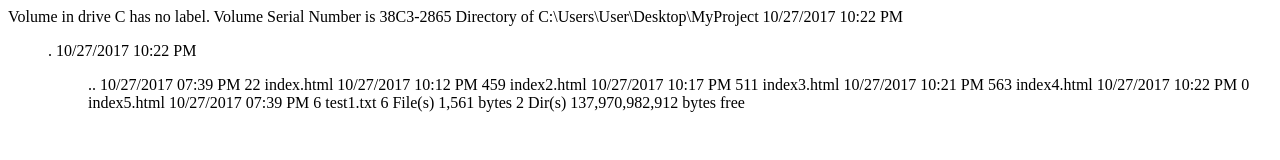
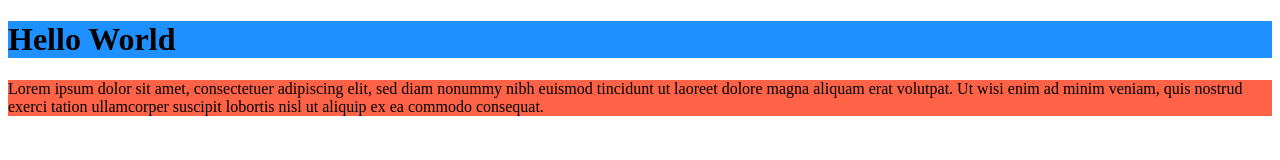
Before and after one commit to umadevloper/Repo, a plain HTML site: page index5.html in a window 1280 px wide. Drawn offline with Linux system fonts and the light colour scheme.

Commit message:
modified index5.html

```diff
--- a/index5.html
+++ b/index5.html
@@ -1,15 +1,13 @@
- Volume in drive C has no label.
- Volume Serial Number is 38C3-2865
+<!DOCTYPE html>
+<html>
+<body>
 
- Directory of C:\Users\User\Desktop\MyProject
+<h1 style="background-color:DodgerBlue;">Hello World</h1>
 
-10/27/2017  10:22 PM    <DIR>          .
-10/27/2017  10:22 PM    <DIR>          ..
-10/27/2017  07:39 PM                22 index.html
-10/27/2017  10:12 PM               459 index2.html
-10/27/2017  10:17 PM               511 index3.html
-10/27/2017  10:21 PM               563 index4.html
-10/27/2017  10:22 PM                 0 index5.html
-10/27/2017  07:39 PM                 6 test1.txt
-               6 File(s)          1,561 bytes
-               2 Dir(s)  137,970,982,912 bytes free
+<p style="background-color:Tomato;">
+Lorem ipsum dolor sit amet, consectetuer adipiscing elit, sed diam nonummy nibh euismod tincidunt ut laoreet dolore magna aliquam erat volutpat.
+Ut wisi enim ad minim veniam, quis nostrud exerci tation ullamcorper suscipit lobortis nisl ut aliquip ex ea commodo consequat.
+</p>
+
+</body>
+</html>
```
